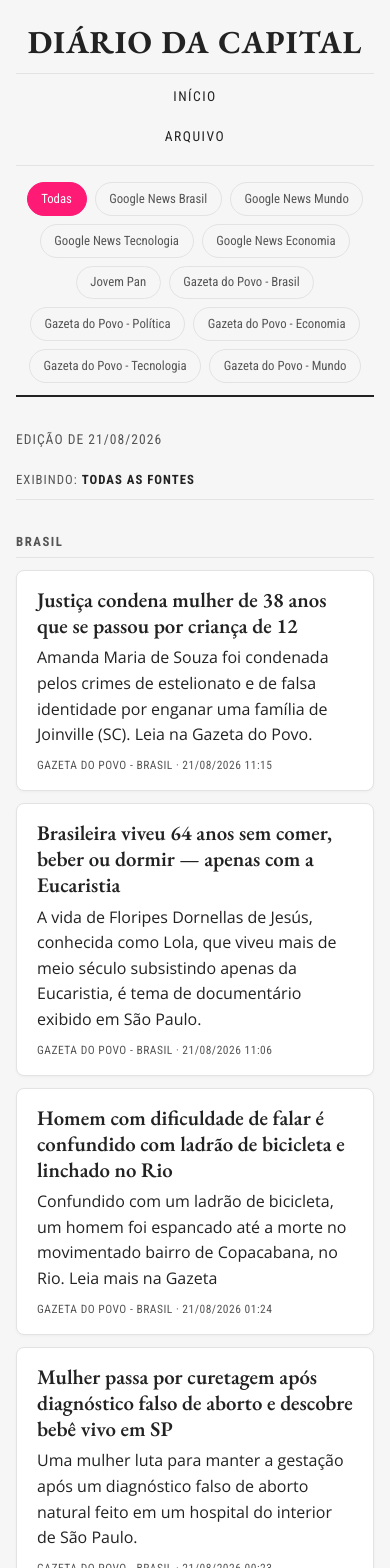
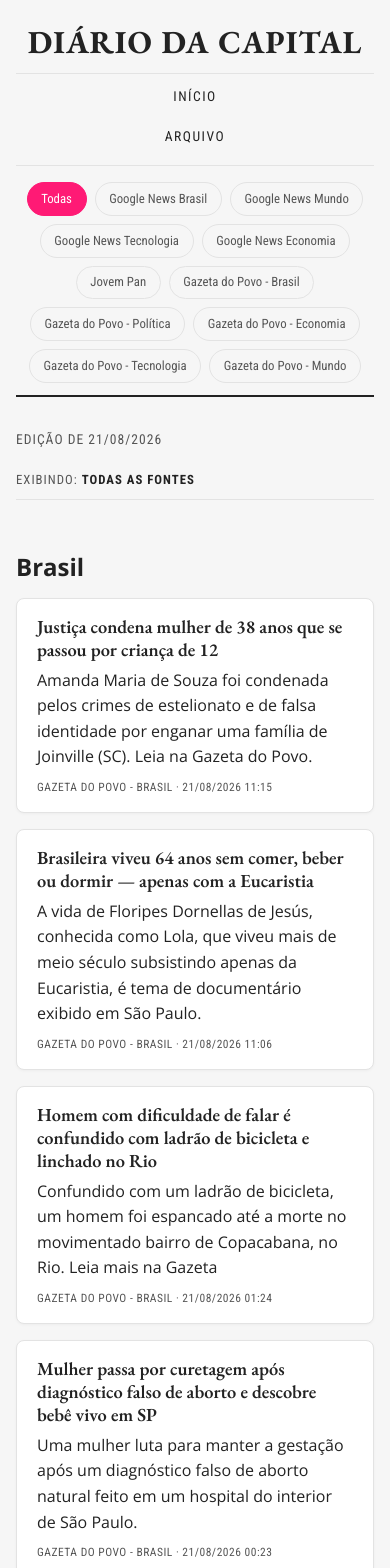
Before and after one commit to willycornelissen/clipping, a React (Vite) app: page / in a window 390 px wide. Shown: the top 1568 px of the page. Built offline with nearby package versions, Linux system fonts and the light colour scheme.

Commit message:
Alterar layout para grade de 3 colunas (responsivo: 1 col <600px, 2 col 600-900px, 3 col >900px)

```diff
--- a/src/components/EdicaoView.jsx
+++ b/src/components/EdicaoView.jsx
@@ -35,16 +35,18 @@ export function EdicaoView({ edicao, fontes = [] }) {
       {grupos.length === 0 ? (
         <p className="sem-noticias">Nenhuma notícia para esta fonte.</p>
       ) : (
-        grupos.map(([categoria, noticias]) => (
-          <section key={categoria}>
-            <h2 className="fonte">
-              {categoria}
-            </h2>
-            {noticias.map((n, i) => (
-              <Noticia key={`${n.url}-${i}`} noticia={n} />
-            ))}
-          </section>
-        ))
+        <div className="grade-noticias">
+          {grupos.map(([categoria, noticias]) => (
+            <section key={categoria} className="categoria-section">
+              <h2 className="fonte">{categoria}</h2>
+              <div className="noticias-grid">
+                {noticias.map((n, i) => (
+                  <Noticia key={`${n.url}-${i}`} noticia={n} />
+                ))}
+              </div>
+            </section>
+          ))}
+        </div>
       )}
     </div>
   )
--- a/src/estilos.css
+++ b/src/estilos.css
@@ -174,16 +174,37 @@ header.site nav a:hover {
   padding: 2rem;
 }
 
-h2.fonte {
-  font-family: var(--fonte-rotulo);
-  font-size: 0.8rem;
-  font-weight: 700;
-  text-transform: uppercase;
-  letter-spacing: 1.5px;
-  color: var(--cinza);
-  border-bottom: 1px solid var(--linha);
-  padding-bottom: 0.3rem;
+/* Grade de notícias */
+.grade-noticias {
+  display: grid;
+  grid-template-columns: 1fr;
+  gap: 1.5rem;
+}
+
+.categoria-section {
+  grid-column: 1 / -1;
+}
+
+.categoria-section h2.fonte {
   margin: 2rem 0 0.75rem;
+}
+
+.noticias-grid {
+  display: grid;
+  grid-template-columns: 1fr;
+  gap: 1rem;
+}
+
+@media (min-width: 600px) {
+  .noticias-grid {
+    grid-template-columns: repeat(2, 1fr);
+  }
+}
+
+@media (min-width: 900px) {
+  .noticias-grid {
+    grid-template-columns: repeat(3, 1fr);
+  }
 }
 
 /* Notícias em cards */
@@ -193,13 +214,14 @@ article.noticia {
   border-radius: 8px;
   box-shadow: 0 1px 3px rgba(0, 0, 0, 0.04);
   padding: 1rem 1.25rem;
-  margin-bottom: 0.75rem;
+  display: flex;
+  flex-direction: column;
 }
 
 article.noticia h3 {
   margin: 0 0 0.4rem;
   font-family: var(--fonte-titulo);
-  font-size: 1.3rem;
+  font-size: 1.15rem;
   font-weight: 600;
   line-height: 1.25;
 }
@@ -207,7 +229,7 @@ article.noticia h3 {
 article.noticia h3 a { color: var(--tinta); text-decoration: none; }
 article.noticia h3 a:hover { color: var(--acento); }
 
-article.noticia p.resumo { margin: 0 0 0.5rem; line-height: 1.6; }
+article.noticia p.resumo { margin: 0 0 0.5rem; line-height: 1.6; flex: 1; }
 
 .meta {
   font-family: var(--fonte-rotulo);
```
